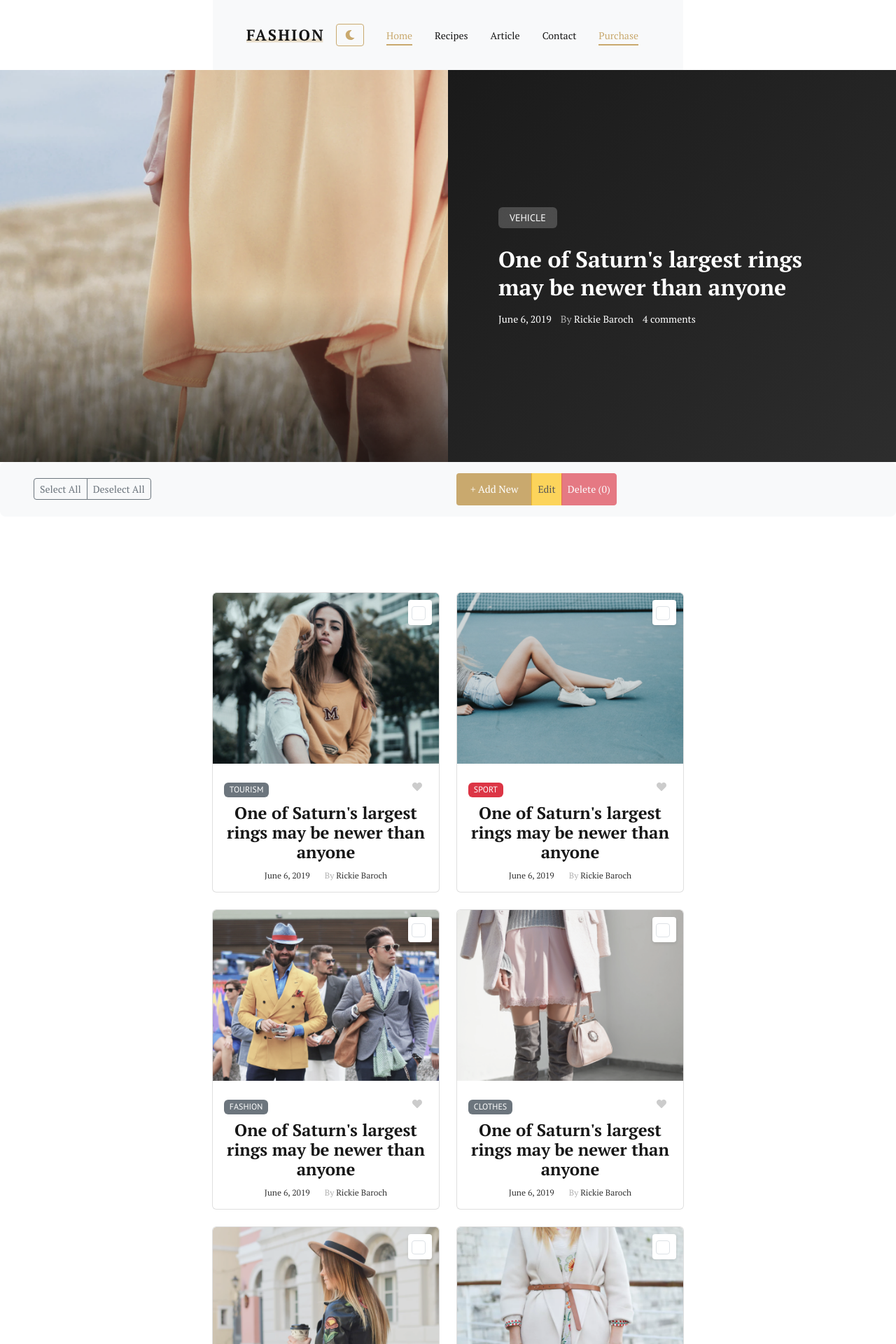
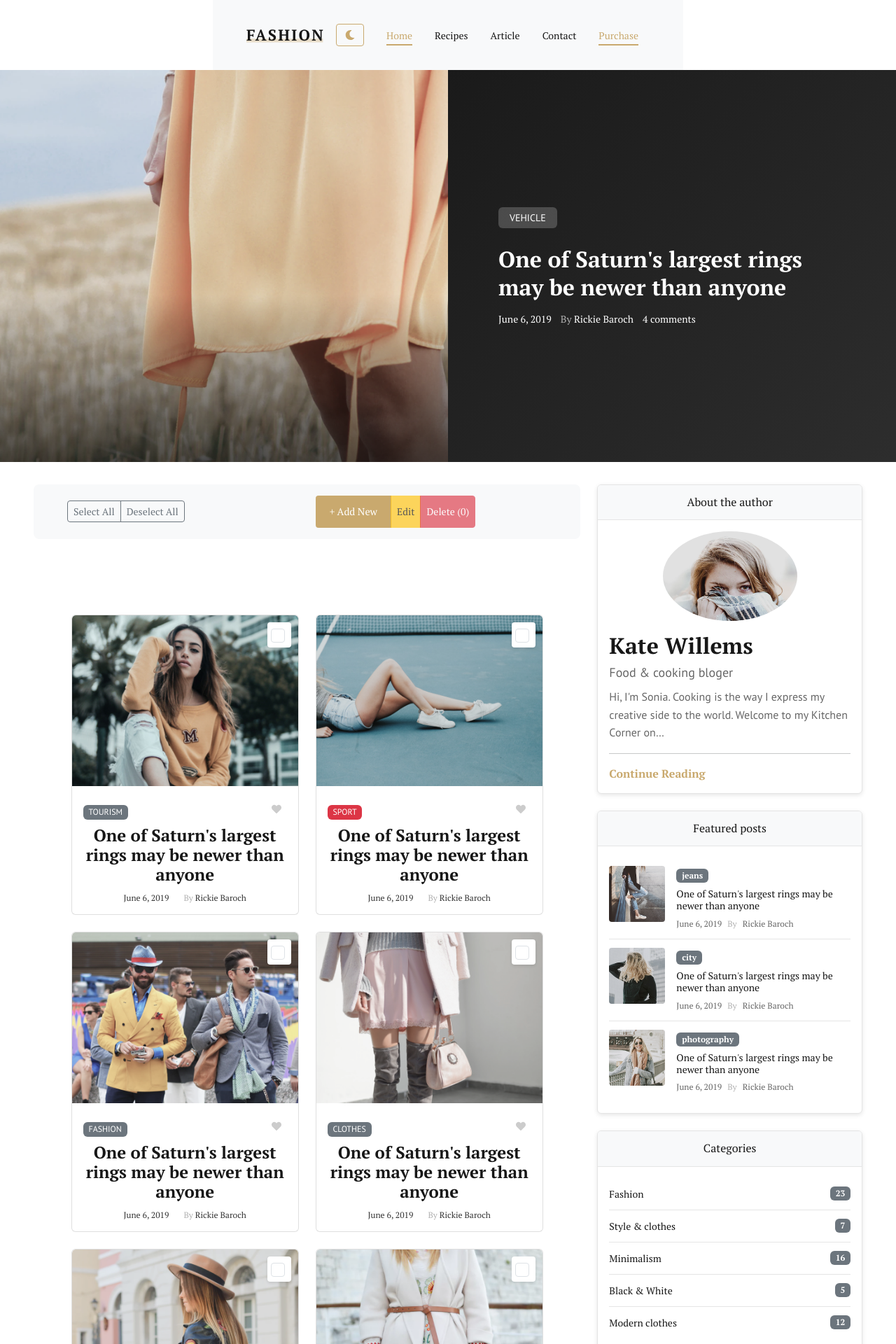
Before and after one commit to Arseniypir231/labs, a React (Create React App) app: page / in a window 1280 px wide. Shown: the top 1920 px of the page at 70% size. Built offline with nearby package versions, Linux system fonts and the light colour scheme.

Commit message:
refactor: update Home page to use Bootstrap Grid and add post type

```diff
--- a/src/pages/Home.js
+++ b/src/pages/Home.js
@@ -36,7 +36,8 @@ const Home = () => {
         // Загрузка данных из JSON файлов
         const postsWithIds = postsData.map((post, index) => ({
             ...post,
-            id: index + 1
+            id: post.id || index + 1,
+            type: 'post'
         }));
         setPosts(postsWithIds);
         setHero(heroData);
@@ -131,8 +132,10 @@ const Home = () => {
     return (
         <>
             <Hero heroData={hero} />
-            <article className="posts_and_slidebar">
-                <div style={{ flex: 1 }}>
+            <div className="main-content-wrapper">
+                <div className="container-fluid px-3 px-md-4 px-lg-5">
+                    <div className="row g-4">
+                        <div className="col-12 col-lg-8">
                             <ManagementPanel
                                 selectedCount={selectedPosts.size}
                                 onAdd={handleAdd}
@@ -152,6 +155,7 @@ const Home = () => {
                                 showCheckbox={true}
                             />
                         </div>
+                        <div className="col-12 col-lg-4">
                             <Sidebar
                                 author={author}
                                 featuredPosts={featuredPosts}
@@ -159,7 +163,10 @@ const Home = () => {
                                 socials={socials}
                                 tags={tags}
                             />
-            </article>
+                        </div>
+                    </div>
+                </div>
+            </div>
             <Pagination />
             <InstagramWidget
                 instagramImages={instagram.images}
```
Lines whose indentation alone changed are shown as unchanged.
